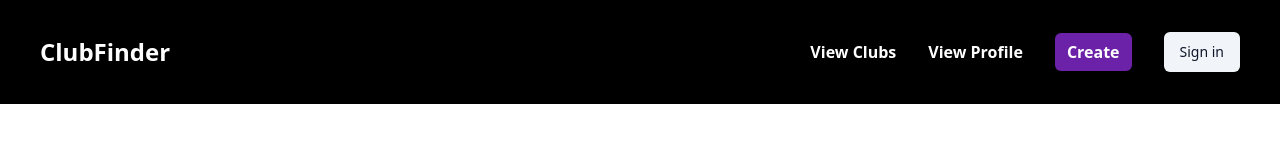
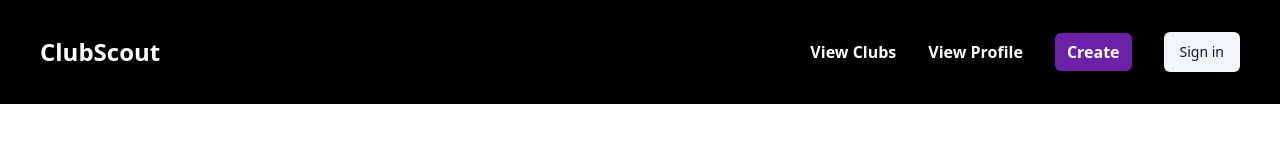
Before and after one commit to ShohruzE/ctphacks24, a Next.js app: page / in a window 1280 px wide. Shown: the top 160 px of the page. Built offline with nearby package versions, Linux system fonts and the light colour scheme; no server answers.

Commit message:
name change

```diff
--- a/src/components/Navbar.tsx
+++ b/src/components/Navbar.tsx
@@ -12,7 +12,7 @@ export default async function Navbar() {
         <div className="flex justify-between items-center">
           <div>
             <h1 className="font-extrabold text-2xl hover:text-slate-400">
-              <Link href="/">ClubFinder</Link>
+              <Link href="/">ClubScout</Link>
             </h1>
           </div>
           <div className="flex flex-row items-center gap-8">
```
